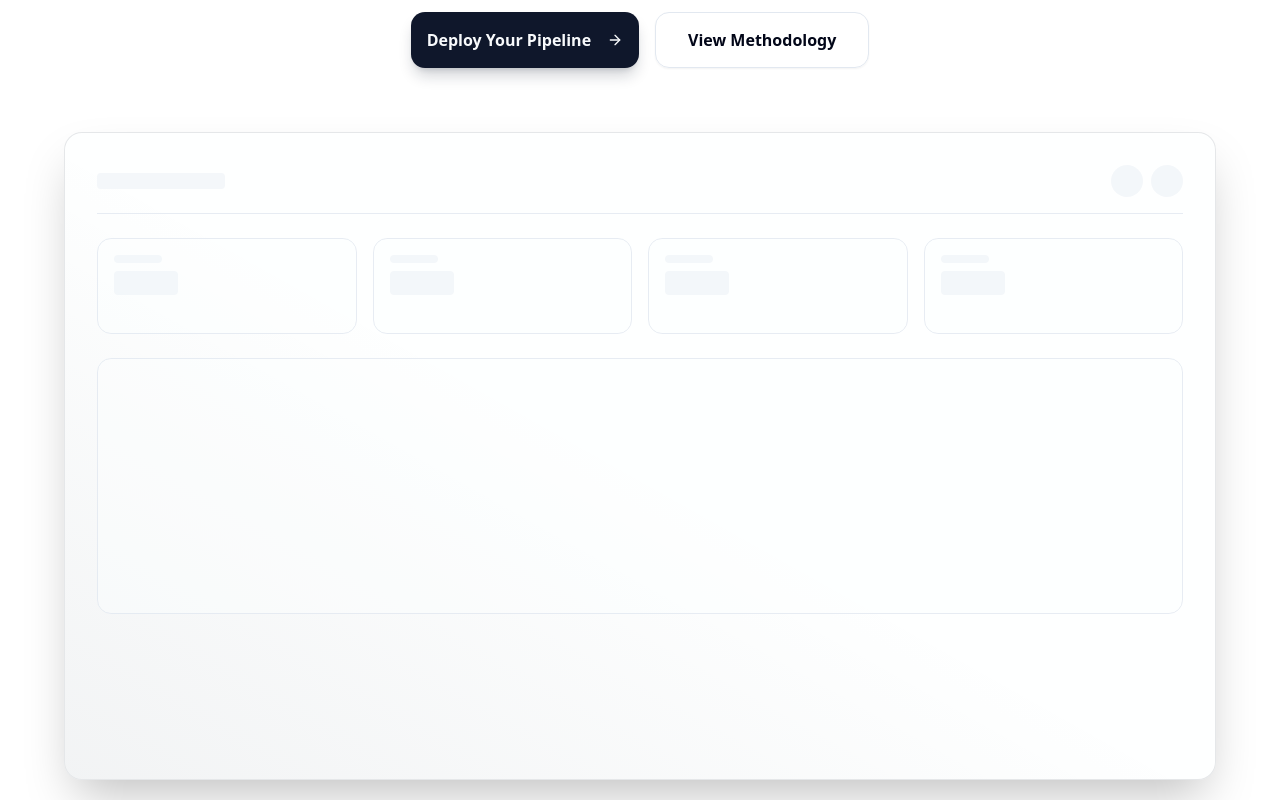
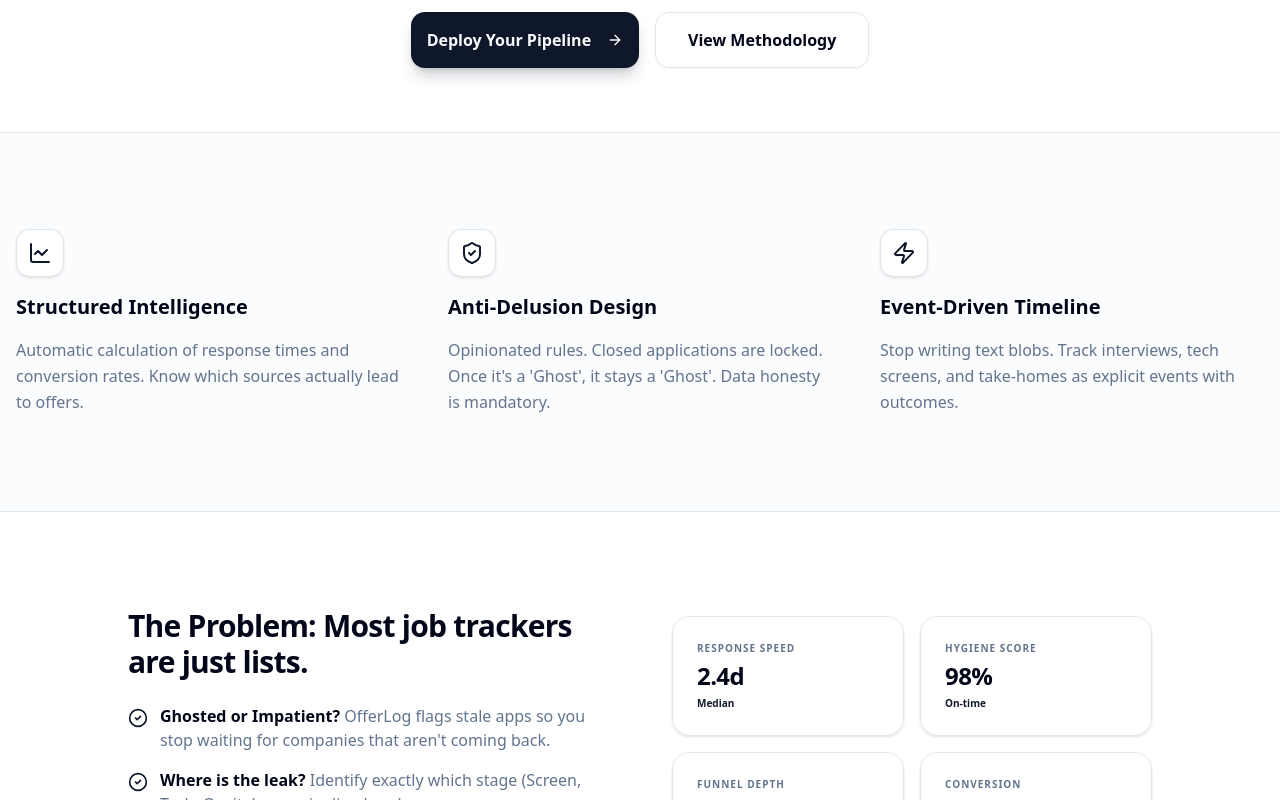
Before and after one commit to mognia/offerlog, a Next.js app: page / in a window 1280 px wide. Shown: the part 520-1320 px from the top of the page. Built offline with nearby package versions, Linux system fonts and the light colour scheme.

Commit message:
update landing page

```diff
--- a/src/app/page.tsx
+++ b/src/app/page.tsx
@@ -56,30 +56,30 @@
                 </section>
 
                 {/* The "Dashboard Preview" Placeholder */}
-                <section className="px-4 pb-24">
-                    <div className="max-w-6xl mx-auto rounded-2xl border bg-card/50 shadow-2xl overflow-hidden aspect-video relative group border-primary/10">
-                        <div className="absolute inset-0 bg-gradient-to-tr from-primary/5 via-transparent to-transparent pointer-events-none" />
-                        {/* Mock Dashboard UI UI Elements */}
-                        <div className="p-8 space-y-6 opacity-80 group-hover:opacity-100 transition-opacity">
-                            <div className="flex items-center justify-between border-b pb-4">
-                                <div className="h-4 w-32 bg-muted rounded animate-pulse" />
-                                <div className="flex gap-2">
-                                    <div className="h-8 w-8 bg-muted rounded-full" />
-                                    <div className="h-8 w-8 bg-muted rounded-full" />
-                                </div>
-                            </div>
-                            <div className="grid grid-cols-4 gap-4">
-                                {[1,2,3,4].map(i => (
-                                    <div key={i} className="h-24 border rounded-xl bg-background/50 p-4 space-y-2">
-                                        <div className="h-2 w-12 bg-muted rounded" />
-                                        <div className="h-6 w-16 bg-muted rounded" />
-                                    </div>
-                                ))}
-                            </div>
-                            <div className="h-64 border rounded-xl bg-background/50 w-full" />
-                        </div>
-                    </div>
-                </section>
+                {/*<section className="px-4 pb-24">*/}
+                {/*    <div className="max-w-6xl mx-auto rounded-2xl border bg-card/50 shadow-2xl overflow-hidden aspect-video relative group border-primary/10">*/}
+                {/*        <div className="absolute inset-0 bg-gradient-to-tr from-primary/5 via-transparent to-transparent pointer-events-none" />*/}
+                {/*        /!* Mock Dashboard UI UI Elements *!/*/}
+                {/*        <div className="p-8 space-y-6 opacity-80 group-hover:opacity-100 transition-opacity">*/}
+                {/*            <div className="flex items-center justify-between border-b pb-4">*/}
+                {/*                <div className="h-4 w-32 bg-muted rounded animate-pulse" />*/}
+                {/*                <div className="flex gap-2">*/}
+                {/*                    <div className="h-8 w-8 bg-muted rounded-full" />*/}
+                {/*                    <div className="h-8 w-8 bg-muted rounded-full" />*/}
+                {/*                </div>*/}
+                {/*            </div>*/}
+                {/*            <div className="grid grid-cols-4 gap-4">*/}
+                {/*                {[1,2,3,4].map(i => (*/}
+                {/*                    <div key={i} className="h-24 border rounded-xl bg-background/50 p-4 space-y-2">*/}
+                {/*                        <div className="h-2 w-12 bg-muted rounded" />*/}
+                {/*                        <div className="h-6 w-16 bg-muted rounded" />*/}
+                {/*                    </div>*/}
+                {/*                ))}*/}
+                {/*            </div>*/}
+                {/*            <div className="h-64 border rounded-xl bg-background/50 w-full" />*/}
+                {/*        </div>*/}
+                {/*    </div>*/}
+                {/*</section>*/}
 
                 {/* Feature Grid: Problem/Solution */}
                 <section className="bg-muted/30 border-y py-24 px-4">
```
